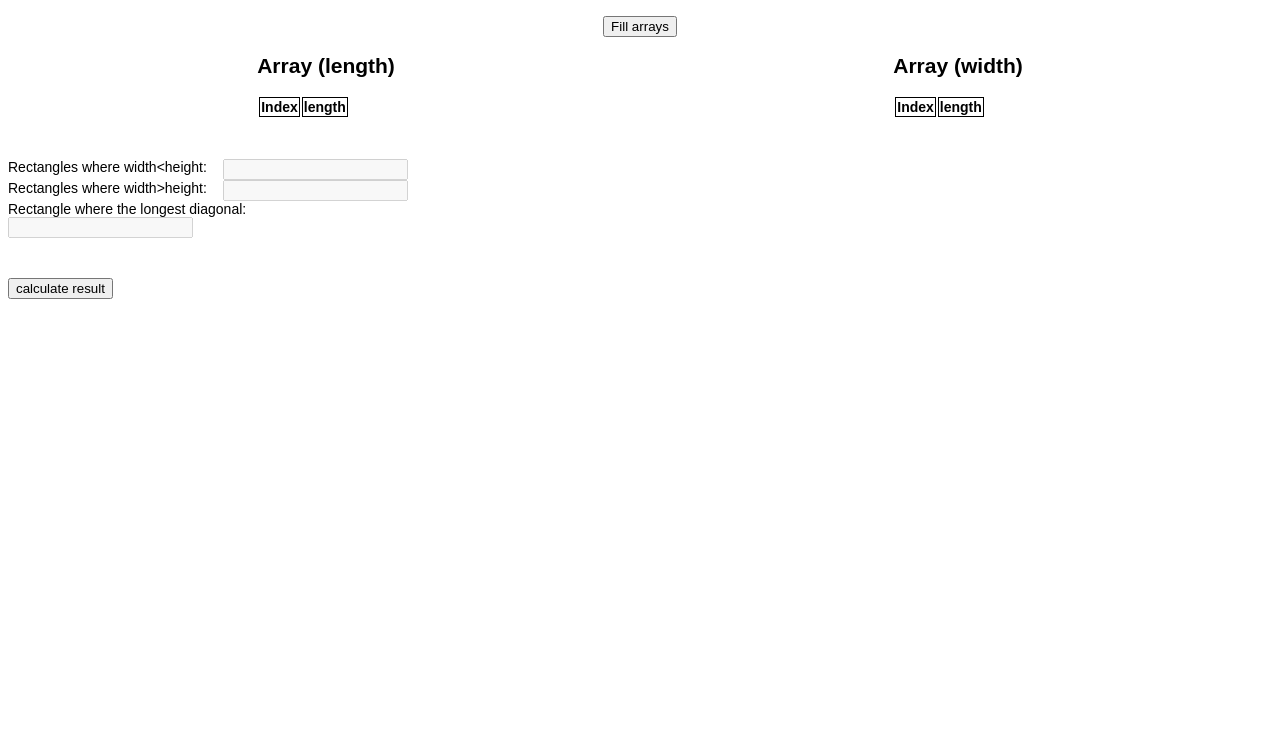
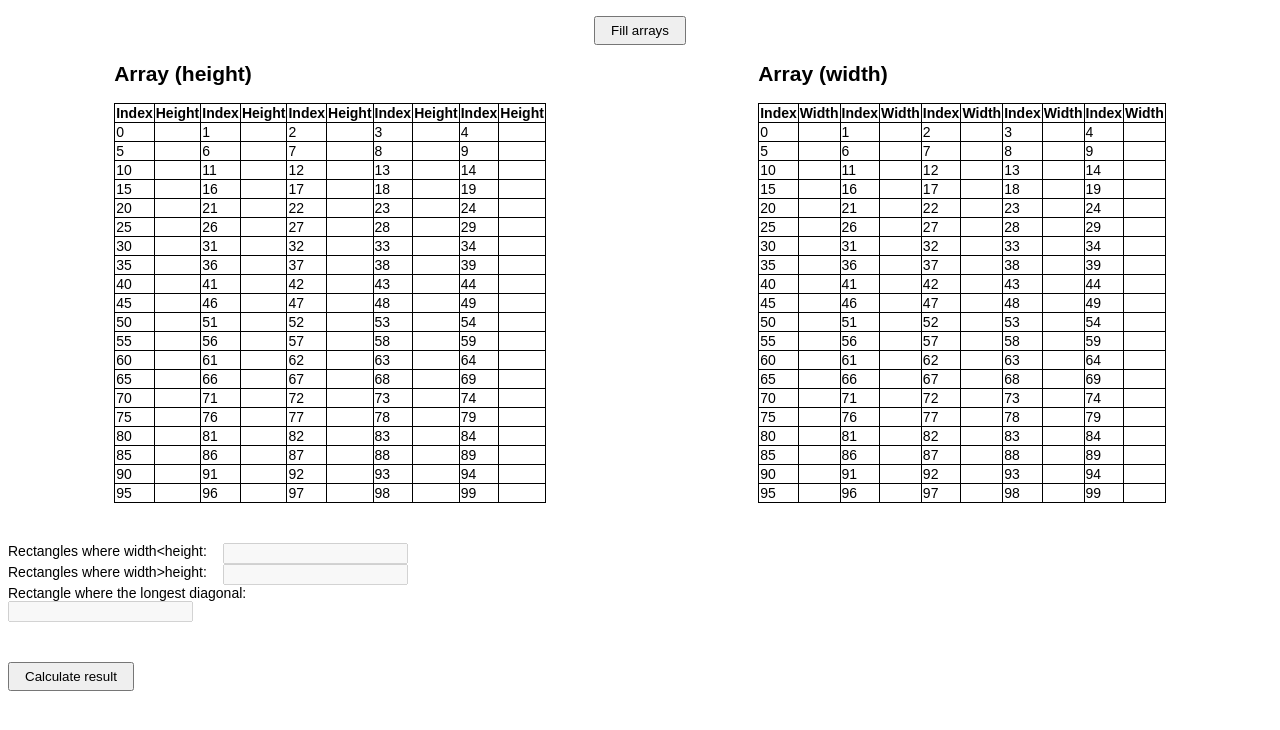
Before and after one commit to DmitriyKondaurov/taskDebet, a plain HTML site: page index.html in a window 1280 px wide. Shown: the part 54-784 px from the top of the page. Drawn offline with Linux system fonts and the light colour scheme.

Commit message:
build tables in DOM

```diff
--- a/index.html
+++ b/index.html
@@ -16,14 +16,24 @@
         </div>
         <div class="main__tables">
             <div>
-                <h2>Array (length)</h2>
+                <h2>Array (height)</h2>
                 <table class="main__table">
                     <thead>
                     <tr>
                         <th>Index</th>
-                        <th>length</th>
+                        <th>Height</th>
+                        <th>Index</th>
+                        <th>Height</th>
+                        <th>Index</th>
+                        <th>Height</th>
+                        <th>Index</th>
+                        <th>Height</th>
+                        <th>Index</th>
+                        <th>Height</th>
                     </tr>
                     </thead>
+                    <tbody data-table-height>
+                    </tbody>
                 </table>
             </div>
             <div>
@@ -32,9 +42,20 @@
                     <thead>
                     <tr>
                         <th>Index</th>
-                        <th>length</th>
+                        <th>Width</th>
+                        <th>Index</th>
+                        <th>Width</th>
+                        <th>Index</th>
+                        <th>Width</th>
+                        <th>Index</th>
+                        <th>Width</th>
+                        <th>Index</th>
+                        <th>Width</th>
                     </tr>
                     </thead>
+                    <tbody data-table-width>
+
+                    </tbody>
                 </table>
             </div>
         </div>
@@ -53,7 +74,7 @@
             </div>
         </div>
         <div class="main__run-btn">
-            <button type="button" class="button" data-run-btn>calculate result</button>
+            <button type="button" class="button" data-run-btn>Calculate result</button>
         </div>
     </main>
 </div>
--- a/main.js
+++ b/main.js
@@ -0,0 +1,22 @@
+const fillButton = document.querySelector('[data-fill-btn]');
+const runButton = document.querySelector('[data-run-btn]');
+const widthTableEl = document.querySelector('[data-table-width]');
+const heightTableEl = document.querySelector('[data-table-height]');
+
+const addTableEl = (rowNumber, table) => {
+  const newTrEl = document.createElement('tr');
+  const newTdEl = document.createElement('td');
+  for (let i = 0; i < 5; i++) {
+    const indexTdEl = newTdEl.cloneNode(true);
+    const valueTdEl = newTdEl.cloneNode(true);
+    indexTdEl.textContent = rowNumber * 5 + i;
+    newTrEl.appendChild(indexTdEl);
+    newTrEl.appendChild(valueTdEl);
+  }
+  document.body.querySelector(`[${table}]`).append(newTrEl);
+}
+
+for (let i = 0; i < 20; i++){
+  addTableEl(i, 'data-table-height');
+  addTableEl(i, 'data-table-width');
+}
--- a/style.css
+++ b/style.css
@@ -23,7 +23,7 @@
   align-content: center;
 }
 
-.table, th, td {
+table, thead, th, td {
   border: 1px solid black;
   border-collapse: collapse;
 }
@@ -46,3 +46,7 @@
   justify-content: space-between;
   flex-wrap: wrap;
 }
+
+.button {
+  padding: 5px 15px;
+}
```
